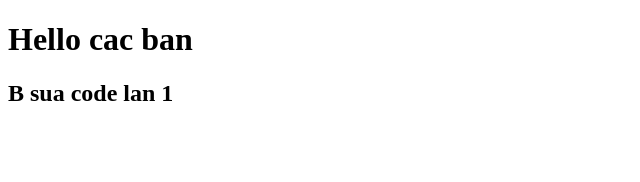
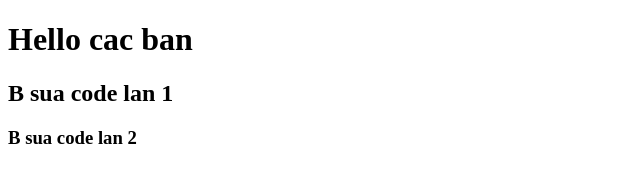
Before and after one commit to LyThaiBao/project-A-B, a plain HTML site: page index.html in a window 1280 px wide. Shown: the whole page, without its empty margins (0-640 px from the left). Drawn offline with Linux system fonts and the light colour scheme.

Commit message:
B sua code lan 2

```diff
--- a/index.html
+++ b/index.html
@@ -8,5 +8,6 @@
 <body>
     <h1>Hello cac ban</h1>
     <h2>B sua code lan 1</h2>
+    <h3>B sua code lan 2</h3>
 </body>
 </html>
```
